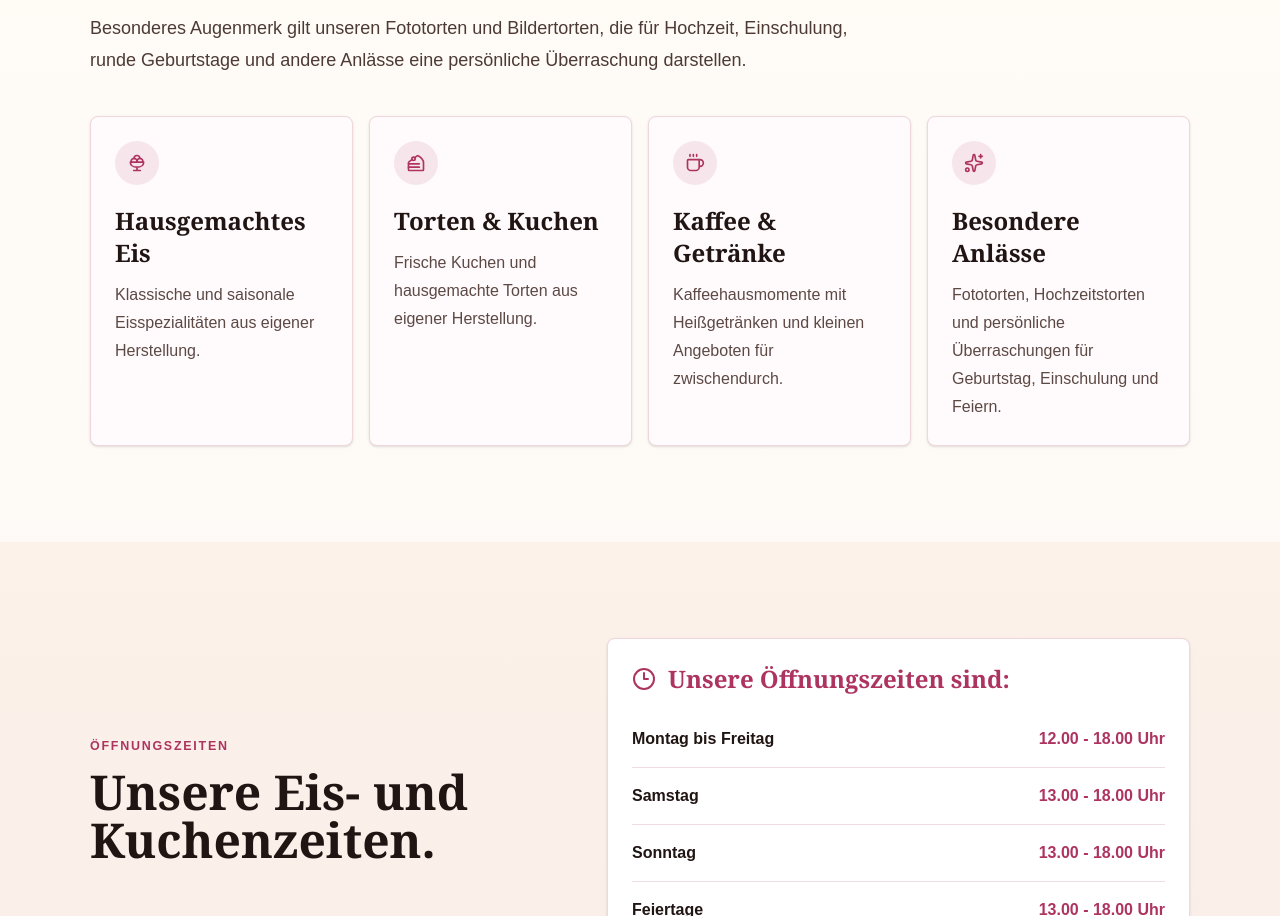
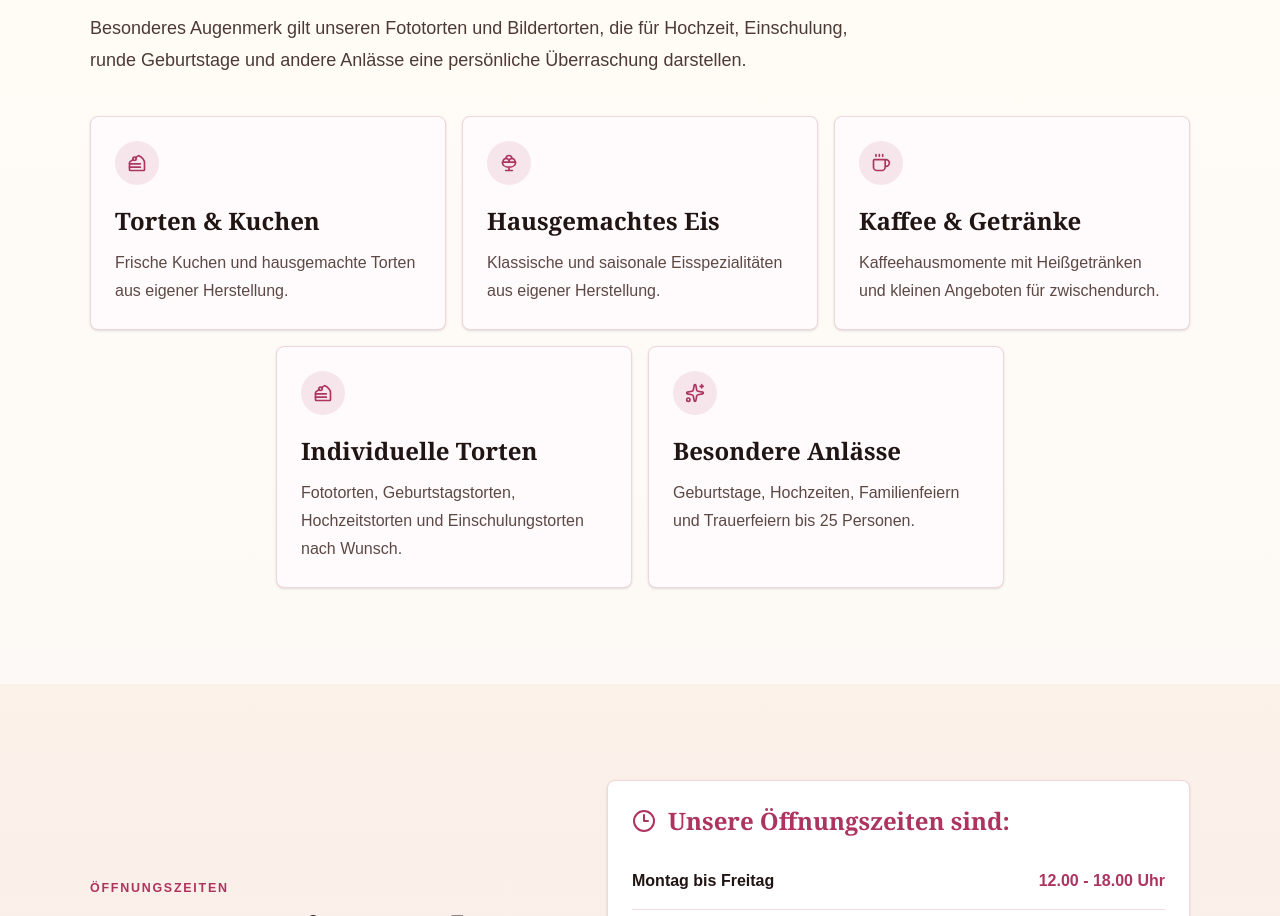
Before and after one commit to Luc1412/eiscafe-suprise, a Next.js app: page / in a window 1280 px wide. Shown: the part 1790-2706 px from the top of the page. Built offline with nearby package versions, Linux system fonts and the light colour scheme.

Commit message:
fix: reorder offers and update text for special occasions

```diff
--- a/app/page.tsx
+++ b/app/page.tsx
@@ -37,14 +37,14 @@ const carouselImages = [
 
 const offers = [
   {
+    title: "Torten & Kuchen",
+    text: "Frische Kuchen und hausgemachte Torten aus eigener Herstellung.",
+    icon: CakeSlice,
+  },
+  {
     title: "Hausgemachtes Eis",
     text: "Klassische und saisonale Eisspezialitäten aus eigener Herstellung.",
     icon: IceCreamBowl,
-  },
-  {
-    title: "Torten & Kuchen",
-    text: "Frische Kuchen und hausgemachte Torten aus eigener Herstellung.",
-    icon: CakeSlice,
   },
   {
     title: "Kaffee & Getränke",
@@ -52,8 +52,13 @@ const offers = [
     icon: Coffee,
   },
   {
+    title: "Individuelle Torten",
+    text: "Fototorten, Geburtstagstorten, Hochzeitstorten und Einschulungstorten nach Wunsch.",
+    icon: CakeSlice,
+  },
+  {
     title: "Besondere Anlässe",
-    text: "Fototorten, Hochzeitstorten und persönliche Überraschungen für Geburtstag, Einschulung und Feiern.",
+    text: "Geburtstage, Hochzeiten, Familienfeiern und Trauerfeiern bis 25 Personen.",
     icon: Sparkles,
   },
 ];
@@ -188,13 +193,13 @@ export default function Home() {
                 Anlässe eine persönliche Überraschung darstellen.
               </p>
             </div>
-            <div className="mt-10 grid gap-4 sm:grid-cols-2 lg:grid-cols-4">
+            <div className="mt-10 flex flex-wrap justify-center gap-4">
               {offers.map((offer) => {
                 const Icon = offer.icon;
                 return (
                   <article
                     key={offer.title}
-                    className="rounded-lg border border-[#efd7dc] bg-[#fffafc] p-6 shadow-sm"
+                    className="w-full rounded-lg border border-[#efd7dc] bg-[#fffafc] p-6 shadow-sm sm:w-[calc((100%-1rem)/2)] lg:w-[calc((100%-2rem)/3)]"
                   >
                     <div className="mb-5 grid size-11 place-items-center rounded-full bg-[#F6E6EB] text-[#AE3460]">
                       <Icon aria-hidden="true" className="size-5" />
```
